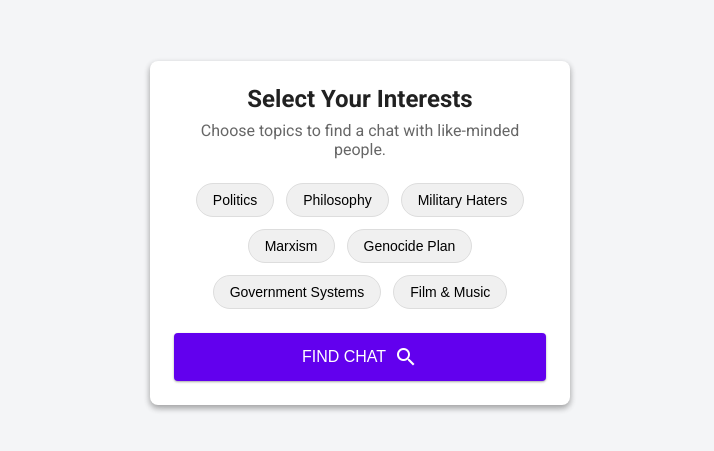
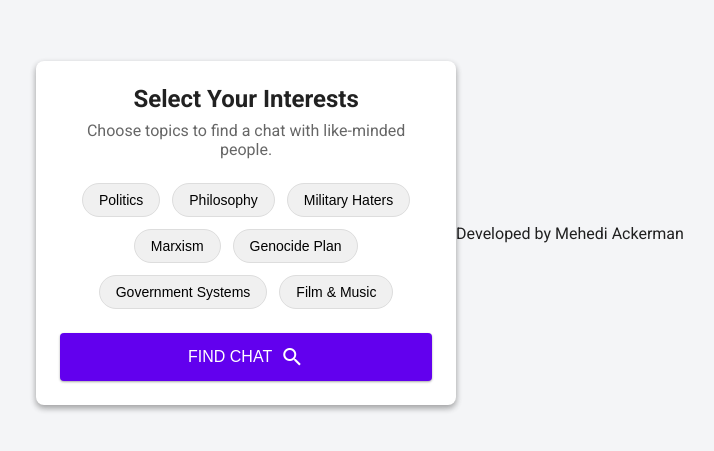
Before and after one commit to mehedieh/BanguChat, a plain HTML site: page index.html in a window 1280 px wide. Shown: the part 167-618 px from the top of the page, without its empty margins (280-994 px from the left). Drawn offline with Linux system fonts and the light colour scheme.

Commit message:
Update index.html

```diff
--- a/index.html
+++ b/index.html
@@ -66,5 +66,10 @@
     <script src="https://www.gstatic.com/firebasejs/8.6.1/firebase-app.js"></script>
     <script src="https://www.gstatic.com/firebasejs/8.6.1/firebase-database.js"></script>
     <script src="app.js"></script>
+
+     <!-- DEVELOPER CREDIT FOOTER -->
+    <footer class="page-footer">
+        Developed by Mehedi Ackerman
+    </footer>
 </body>
 </html>
```
